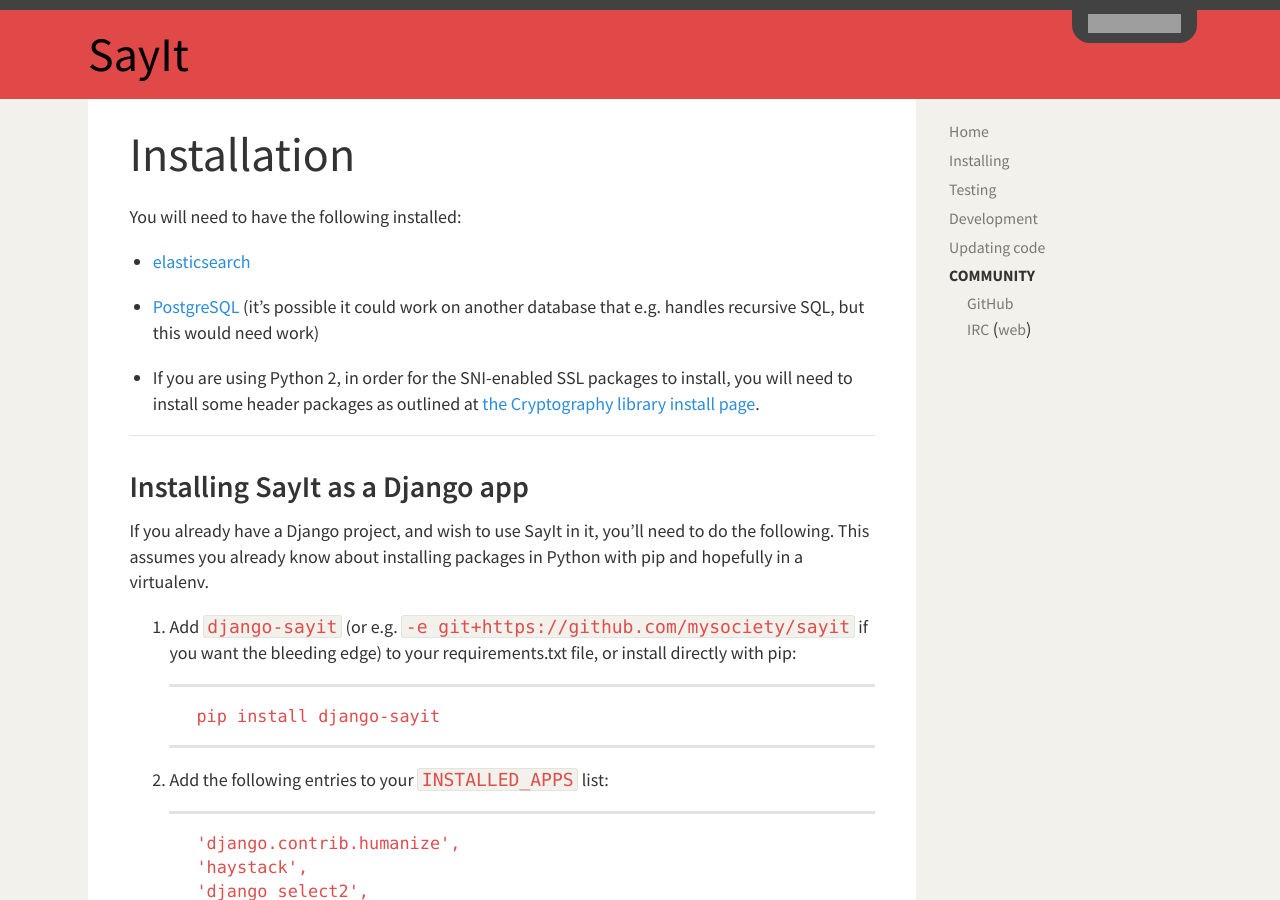
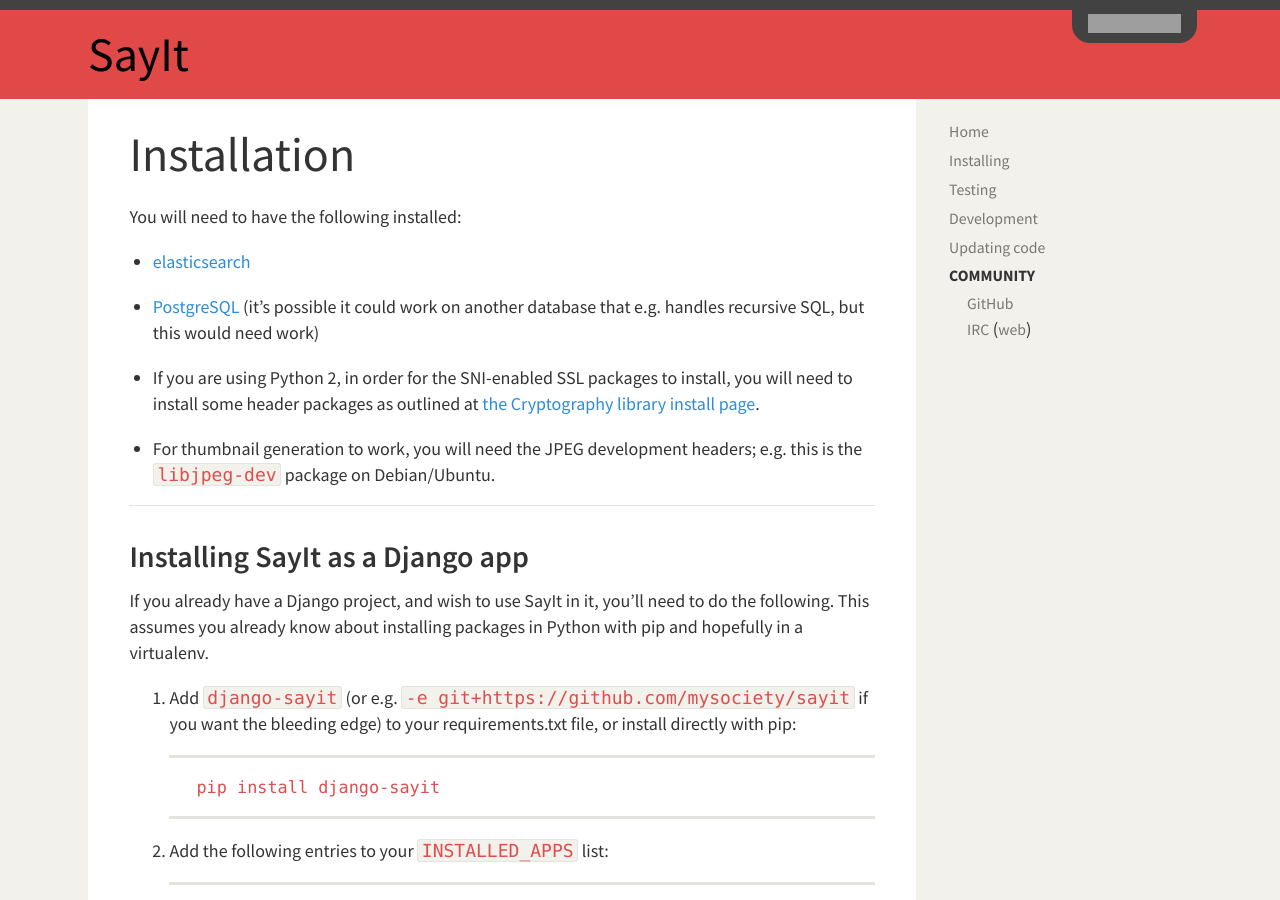
Before and after one commit to mysociety/sayit, a Jekyll site: the page built from install.md, in a window 1280 px wide and 900 px high. Built offline with Jekyll 4.4.1, drawn with Linux system fonts in a browser that asks for light colours; grey boxes are pictures that could not be loaded.

Commit message:
Add note about libjpeg to install documentation.
Thanks to Yuanhsiang Cheng. Fixes #486.

```diff
--- a/install.md
+++ b/install.md
@@ -16,6 +16,9 @@
 * If you are using Python 2, in order for the SNI-enabled SSL packages to
   install, you will need to install some header packages as outlined at
   [the Cryptography library install page](https://cryptography.io/en/latest/installation/).
+
+* For thumbnail generation to work, you will need the JPEG development headers;
+  e.g. this is the `libjpeg-dev` package on Debian/Ubuntu.
 
 Installing SayIt as a Django app
 --------------------------------
```
